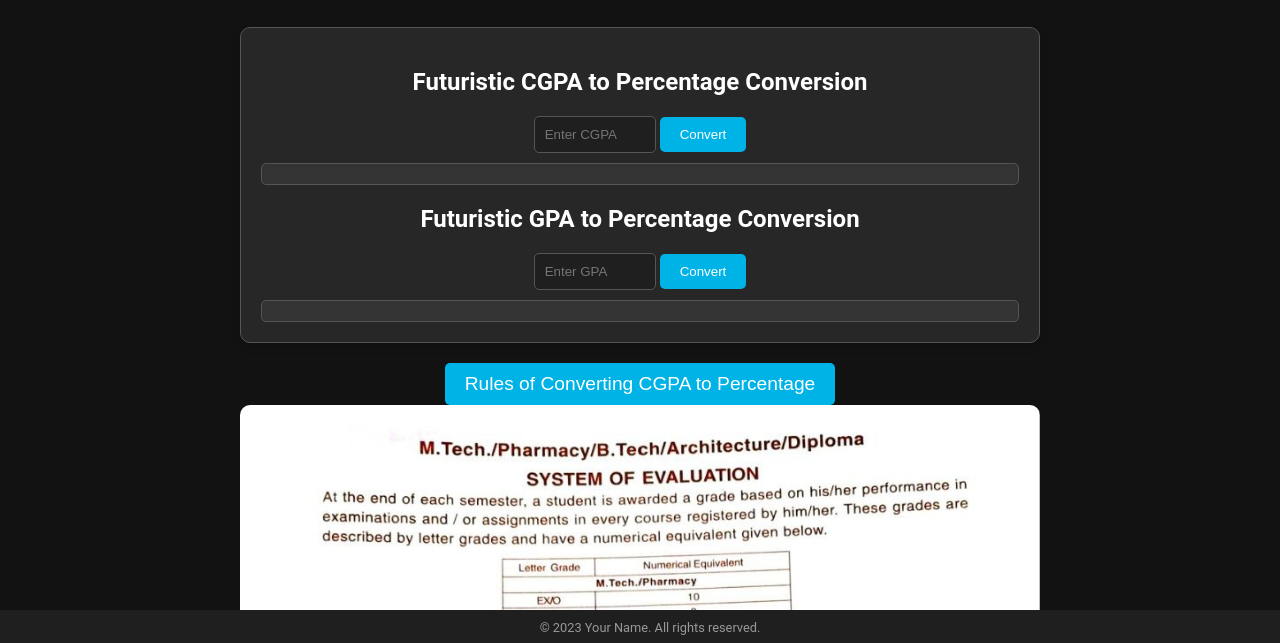
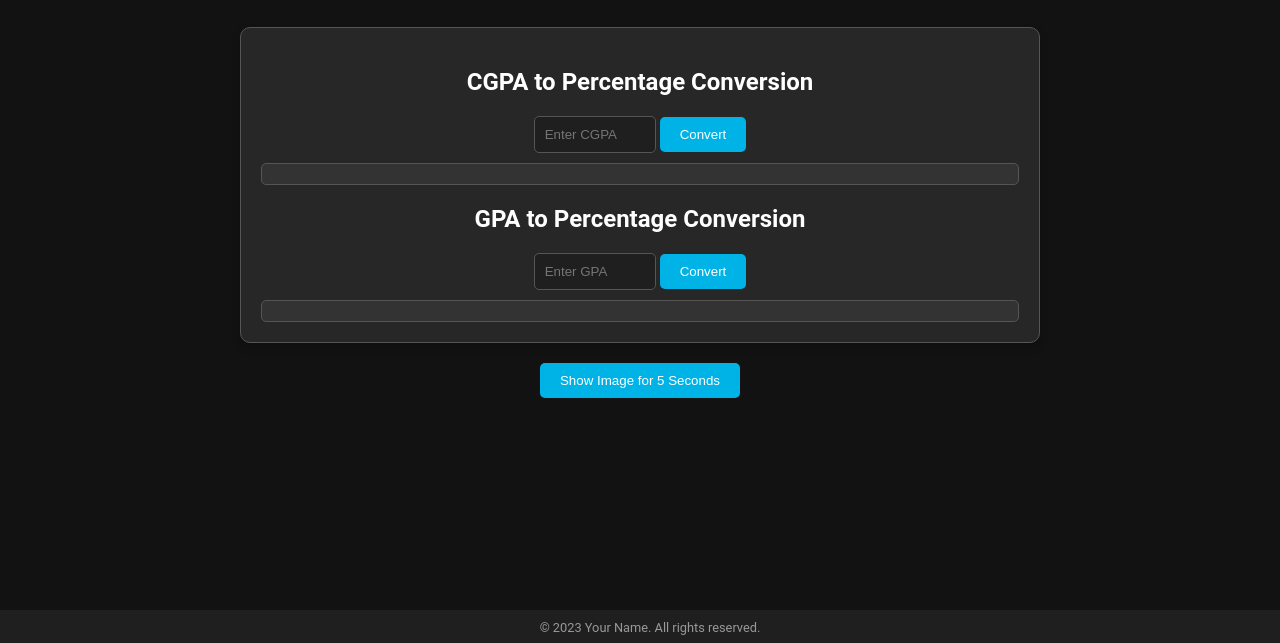
Before and after one commit to gauravpatil97886/dbatu-cgpa-to-percent, a plain HTML site: page index.html in a window 1280 px wide. Shown: the part 155-798 px from the top of the page. Drawn offline with Linux system fonts and the light colour scheme.

Commit message:
Update index.html

```diff
--- a/index.html
+++ b/index.html
@@ -150,24 +150,28 @@
         <h1 class="university-name"><a href="https://dbatu.ac.in/" target="_blank" rel="noopener noreferrer" style="text-decoration: none; color: #00b3e6;">Dr.Babasaheb Ambedkar Technological University</a></h1>
 
         <div class="calculator">
-            <h2>Futuristic CGPA to Percentage Conversion</h2>
+            <h2> CGPA to Percentage Conversion</h2>
             <input type="number" id="cgpaInput" placeholder="Enter CGPA">
             <button onclick="convertCGPA()">Convert</button>
             <div class="output-box" id="cgpaResult"></div>
 
-            <h2>Futuristic GPA to Percentage Conversion</h2>
+            <h2> GPA to Percentage Conversion</h2>
             <input type="number" id="gpaInput" placeholder="Enter GPA">
             <button onclick="convertGPA()">Convert</button>
             <div class="output-box" id="gpaResult"></div>
         </div>
 
-        <div class="rules-button-container">
+<!--         <div class="rules-button-container">
             <button id="rulesButton" onmouseenter="showRules()" style="font-size: 1.2rem;">Rules of Converting CGPA to Percentage</button>
             <div class="rules-popup" id="rulesPopup">
                 <img src="dbatu-cgpa-to-percent.jpg" alt="Conversion Rules" style="max-width: 100%; border-radius: 10px;">
                 <p style="margin-top: 10px;">Right-click on the image and select "Save Image As" to download.</p>
             </div>
+        </div> -->
+        <div class="image-container" id="imageContainer" style="display: none;">
+            <img src="dbatu-cgpa-to-percent.jpg" alt="Image" id="popupImage" style="max-width: 100%; border-radius: 10px;">
         </div>
+        <button id="imageButton" onclick="showImage()">Show Image for 5 Seconds</button>
     </div>
 
     <script>
@@ -197,6 +201,19 @@
             const headerBox = document.getElementById('headerBox');
             headerBox.style.display = 'none';
         }, 5000);
+         let imagePopupTimeout;
+
+        function showImage() {
+            const imageContainer = document.getElementById('imageContainer');
+            const popupImage = document.getElementById('popupImage');
+
+            imageContainer.style.display = 'block';
+            clearTimeout(imagePopupTimeout);
+
+            imagePopupTimeout = setTimeout(() => {
+                imageContainer.style.display = 'none';
+            }, 5000);
+        }
 
     </script>
     <div class="footer">
```
